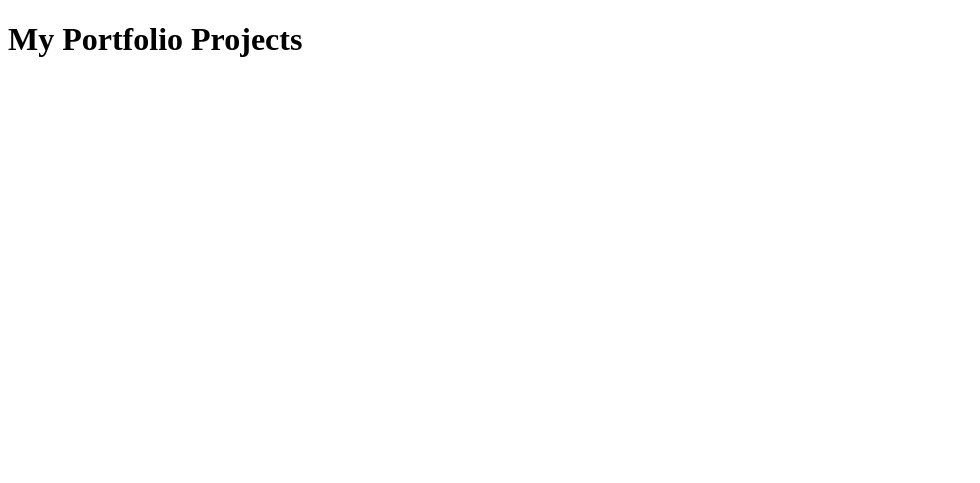
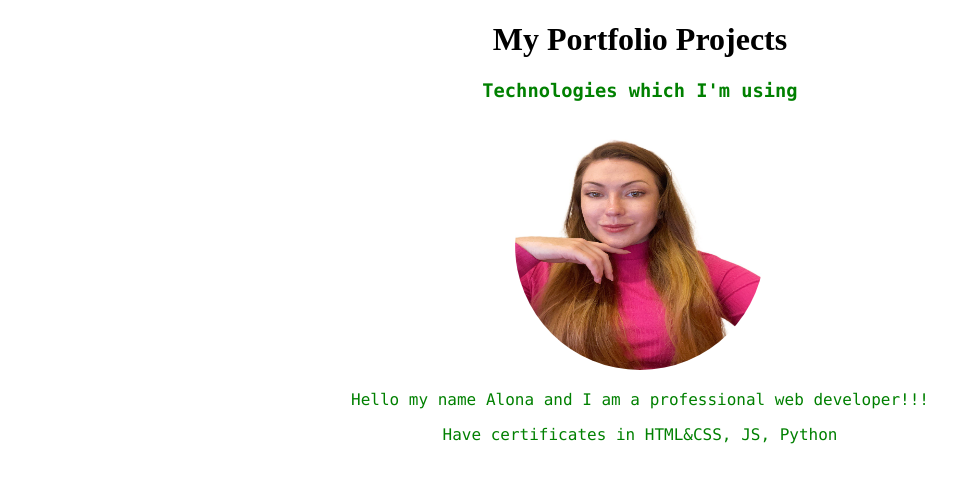
Before and after one commit to Alonasa/100DaysOfPyhton, a Flask app: template dayFiftySix/templates/index.html in a window 1280 px wide. Shown: the top 483 px of the page, without its empty margins (0-980 px from the left). Run offline with Flask 3, Linux system fonts and the light colour scheme; the template is opened without the code that fills it, so the values that code supplies are empty.

Commit message:
build portfolio header and run it on basic Flask server

```diff
--- a/dayFiftySix/server.py
+++ b/dayFiftySix/server.py
@@ -9,4 +9,4 @@ def main():
 
 
 if __name__ == "__main__":
-    app.run()
+    app.run(debug=True, port=3010)
--- /dev/null
+++ b/dayFiftySix/static/style.css
@@ -0,0 +1,13 @@
+body {
+    background: #ffffff;
+    text-align: center;
+}
+
+.profile {
+    border-radius: 50%;
+}
+
+.about-me {
+    font-family: "Lucida Console", "Courier New", monospace;
+    color: green;
+}
--- a/dayFiftySix/templates/index.html
+++ b/dayFiftySix/templates/index.html
@@ -5,10 +5,17 @@
     <meta name="viewport"
           content="width=device-width, user-scalable=no, initial-scale=1.0, maximum-scale=1.0, minimum-scale=1.0">
     <meta http-equiv="X-UA-Compatible" content="ie=edge">
+    <link rel="stylesheet" href="{{url_for('static',filename='style.css')}}">
     <title>Alona's Skrypnyk Portfolio</title>
 </head>
 <body>
 <h1>My Portfolio Projects</h1>
-
+<section class="about-me">
+    <h3>Technologies which I'm using</h3>
+    <img class="profile" src="{{url_for('static',filename='main_photo.jpg')}}" width="250" height="250">
+    <p class="profile__description">Hello my name Alona and I am a professional web
+        developer!!!</p>
+    <p>Have certificates in HTML&CSS, JS, Python</p>
+</section>
 </body>
 </html>
```
Also changed, not shown: dayFiftySix/static/main_photo.jpg (added), 1 other file.
